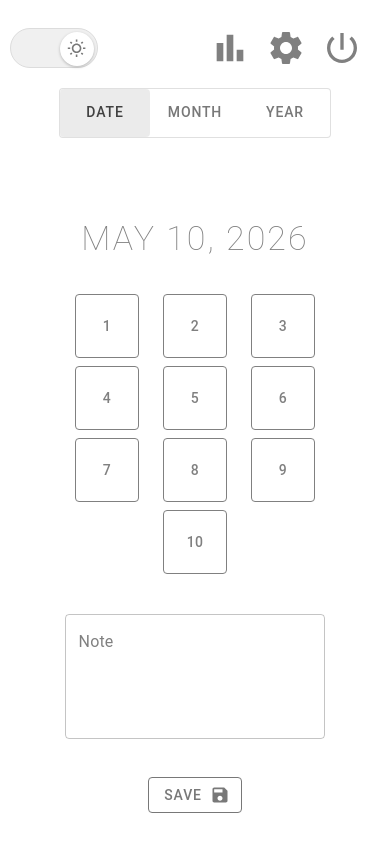
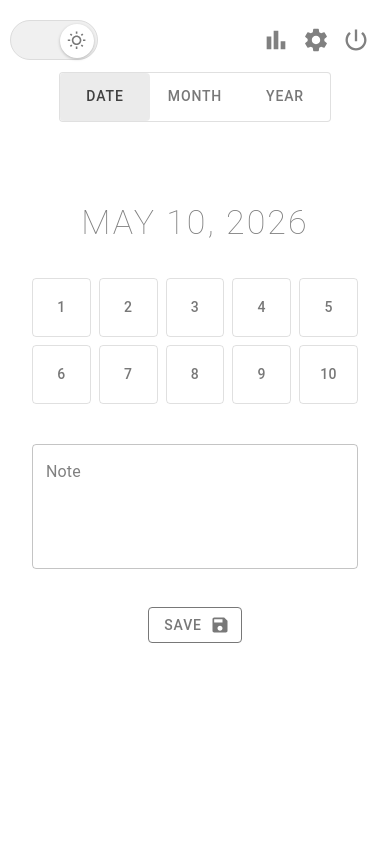
Before and after one commit to indranilsen/RateMyDay, a React (Create React App) app in the folder rmd-ui/: page /rate-my-day/day-rating in a window 390 px wide. Shown: the top 852 px of the page. Built offline with nearby package versions, Linux system fonts and the light colour scheme; no server answers.

Commit message:
Mobile polish: responsive rating button grid, month cells, and tighter top-right icon row

```diff
--- a/rmd-ui/src/components/Menu.js
+++ b/rmd-ui/src/components/Menu.js
@@ -75,18 +75,21 @@ const Menu = ({ isMobile }) => {
 
   return (
     <Box sx={{
-      ddisplay: 'flex',
+      display: 'flex',
       alignItems: 'center',
       position: isMobile ? 'relative' : 'absolute', // Only position absolutely on non-mobile
       right: 0,
       top: isMobile ? 0 : 'auto', // Adjust top only for mobile
-      padding: '10px',
-      height: '64px'
+      // Tighter on mobile: a 4-icon row + the theme pill was crowding the
+      // edges on a 375px viewport. Each IconButton also drops its default
+      // 12px padding to 6px on mobile to claw back ~24px across the row.
+      padding: { xs: '4px', sm: '10px' },
+      height: { xs: '48px', sm: '64px' }
     }}>
       {isAdmin &&
         (
-          <IconButton onClick={() => navigate('/admin')} sx={{ ...iconButtonStyle }}>
-            <AdminPanelSettingsIcon sx={{ fontSize: '2.5rem' }} />
+          <IconButton onClick={() => navigate('/admin')} sx={{ ...iconButtonStyle, p: { xs: 0.75, sm: 1 } }}>
+            <AdminPanelSettingsIcon sx={{ fontSize: { xs: '1.75rem', sm: '2.5rem' } }} />
           </IconButton>
         )
       }
@@ -96,7 +99,7 @@ const Menu = ({ isMobile }) => {
         leaveTouchDelay={2500}
         arrow
       >
-        <IconButton onClick={handleInsights} sx={{ ...iconButtonStyle }} aria-label="insights">
+        <IconButton onClick={handleInsights} sx={{ ...iconButtonStyle, p: { xs: 0.75, sm: 1 } }} aria-label="insights">
           <Badge
             badgeContent={streak}
             invisible={!streak || streak === 0}
@@ -119,15 +122,15 @@ const Menu = ({ isMobile }) => {
               }
             }}
           >
-            <BarChartIcon sx={{ fontSize: '2.5rem' }} />
+            <BarChartIcon sx={{ fontSize: { xs: '1.75rem', sm: '2.5rem' } }} />
           </Badge>
         </IconButton>
       </Tooltip>
-      <IconButton onClick={handleSettings} sx={{ ...iconButtonStyle }}>
-        <SettingsIcon sx={{ fontSize: '2.5rem' }} /> {/* Adjust icon size here */}
+      <IconButton onClick={handleSettings} sx={{ ...iconButtonStyle, p: { xs: 0.75, sm: 1 } }}>
+        <SettingsIcon sx={{ fontSize: { xs: '1.75rem', sm: '2.5rem' } }} />
       </IconButton>
-      <IconButton onClick={handleLogout} sx={{ ...iconButtonStyle }}>
-        <PowerSettingsNewIcon sx={{ fontSize: '2.5rem' }} /> {/* Adjust icon size here */}
+      <IconButton onClick={handleLogout} sx={{ ...iconButtonStyle, p: { xs: 0.75, sm: 1 } }}>
+        <PowerSettingsNewIcon sx={{ fontSize: { xs: '1.75rem', sm: '2.5rem' } }} />
       </IconButton>
     </Box>
   );
--- a/rmd-ui/src/pages/DayRating.js
+++ b/rmd-ui/src/pages/DayRating.js
@@ -107,13 +107,20 @@ const DayRating = () => {
         }}>
         {format(date, 'MMM dd, yyyy')}
       </Typography>
+        {/* Rating buttons: 5x2 grid on mobile (symmetric, full-width touch
+            targets, no awkward wrap), single 10-cell row on desktop. CSS grid
+            with `minmax(0, 1fr)` lets cells stretch to fill the row evenly
+            instead of fixed-pixel widths that overflow narrow viewports. */}
         <Box sx={{
-          display: 'flex',
-          flexWrap: 'wrap', // Allow wrapping
-          justifyContent: 'center',
+          display: 'grid',
+          gridTemplateColumns: {
+            xs: 'repeat(5, minmax(0, 1fr))',
+            sm: 'repeat(10, minmax(0, 1fr))'
+          },
+          gap: 1,
+          width: '100%',
+          maxWidth: { sm: '720px' },
           mb: 3,
-          gap: 1, // Add spacing between buttons
-          maxWidth: '100%', // Ensure it doesn't overflow
         }}>
           {[1, 2, 3, 4, 5, 6, 7, 8, 9, 10].map((value) => (
             <Button
@@ -121,15 +128,17 @@ const DayRating = () => {
               variant={rating === value ? 'contained' : 'outlined'}
               onClick={() => handleRatingChange(value)}
               sx={{
-                mx: 1,
-                border: '1px solid grey',
-                width: '64px',
-                height: '64px',
-                color: 'grey',
+                minWidth: 0,
+                width: '100%',
+                aspectRatio: '1 / 1',
+                border: '1px solid',
+                borderColor: 'divider',
+                color: rating === value ? '#ffffff' : 'text.secondary',
                 bgcolor: rating === value ? DayRatingColors[value] : 'transparent',
                 '&:hover': {
-                  border: '1px solid grey',
-                  color: 'white',
+                  border: '1px solid',
+                  borderColor: 'divider',
+                  color: '#ffffff',
                   bgcolor: DayRatingColors[value],
                 },
               }}
@@ -147,8 +156,10 @@ const DayRating = () => {
             variant="outlined"
             sx={{
                 mb: 3,
-                width: '60%',
-                minWidth: '80%',
+                // Full-width on mobile, ~80% on roomy viewports. The previous
+                // `width: 60% + minWidth: 80%` always resolved to 80%, masking
+                // the intent — make the responsive rule explicit.
+                width: { xs: '100%', sm: '80%' },
                 marginTop: '1em',
                 letterSpacing: '0.06em',
             }}
--- a/rmd-ui/src/pages/MonthView.js
+++ b/rmd-ui/src/pages/MonthView.js
@@ -97,14 +97,19 @@ const MonthView = () => {
             const note = dayRating?.note;
 
             return (
-              <Grid item key={index} sx={{ position: 'relative'}}>
+              // xs={1} with `columns={7}` makes each cell exactly 1/7 of the
+              // row. The Button below sets aspectRatio so cells stay square
+              // regardless of viewport — fixes the horizontal overflow that
+              // 64px fixed widths caused on a 375px phone.
+              <Grid item xs={1} key={index} sx={{ position: 'relative'}}>
                 <Tooltip title={note ? (note.length > 200 ? `${note.substring(0, 200)} ...` : note) : ''} arrow>
                   <Button
                     onClick={() => isDayClickable(day) && handleDayClick(day)}
                     disabled={!isDayClickable(day)}
                     sx={{
-                      width: '64px',
-                      height: '64px',
+                      minWidth: 0,
+                      width: '100%',
+                      aspectRatio: '1 / 1',
                       border: '1px solid',
                       borderColor: 'divider',
                       borderRadius: '4px',
```
